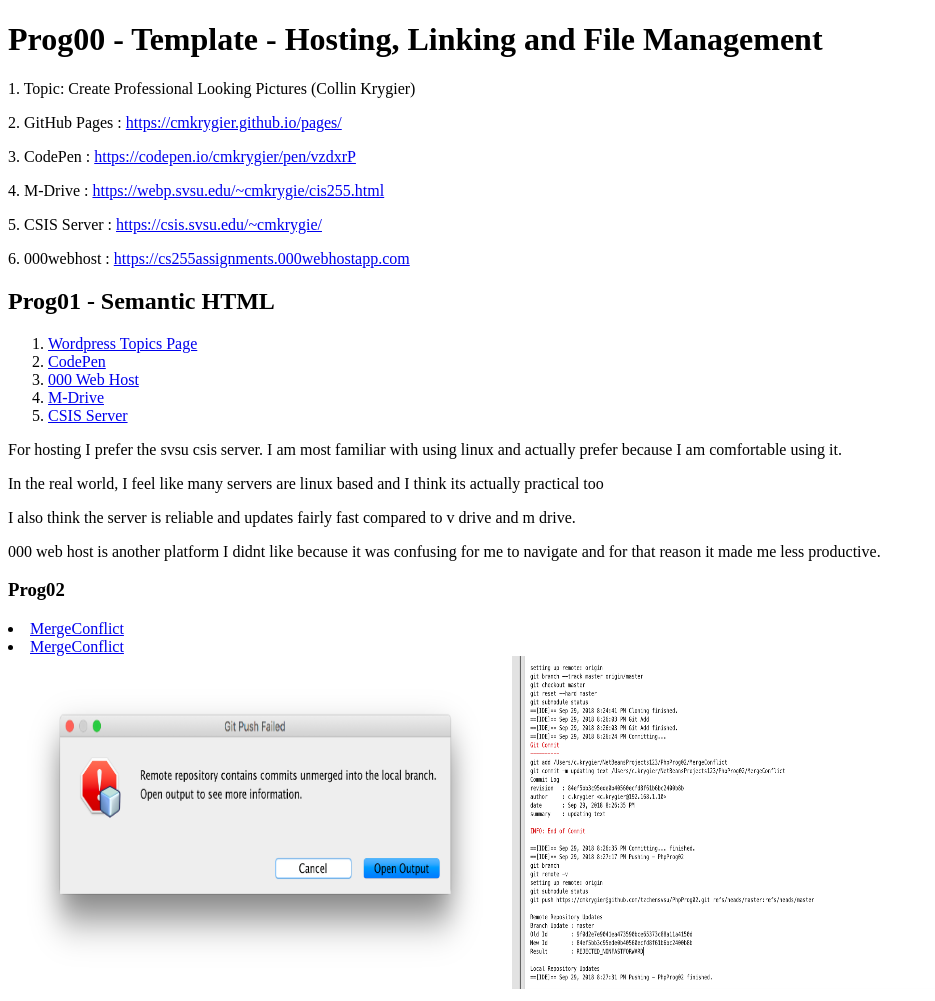
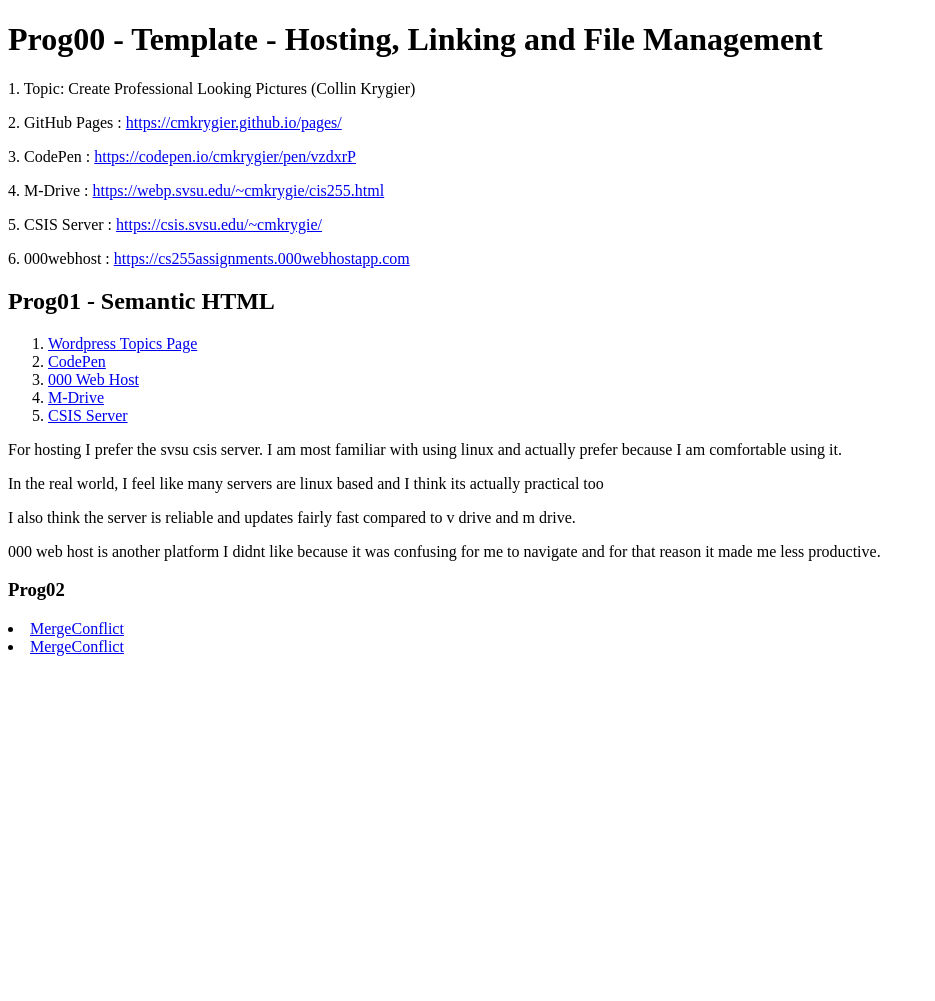
Before and after one commit to cmkrygier/pages, a plain HTML site: page index.html in a window 1280 px wide. Shown: the whole page, without its empty margins (0-935 px from the left). After the commit the page ends 800 px from the top, so only its background shows below. Drawn offline with Linux system fonts and the light colour scheme.

Commit message:
Update index.html

```diff
--- a/index.html
+++ b/index.html
@@ -33,7 +33,5 @@
   <h3> Prog02 </h3>
   <li> <a href = 'https://github.com/cmkrygier/pages/blob/master/Screen%20Shot%202018-09-29%20at%208.27.27%20PM.png'>MergeConflict </a> </li>
   <li> <a href = 'https://github.com/cmkrygier/pages/blob/master/Screen%20Shot%202018-09-29%20at%208.29.35%20PM.png'> MergeConflict </a> </li>
-  <img src="https://github.com/cmkrygier/pages/blob/master/Screen%20Shot%202018-09-29%20at%208.27.27%20PM.png" alt="MergeConflictScreenShot1" width="500" height="333">
-  <img src="https://github.com/cmkrygier/pages/blob/master/Screen%20Shot%202018-09-29%20at%208.29.35%20PM.png" alt="MergeConflictScreenShot2" width="500" height="333">
 
 </html>
```
